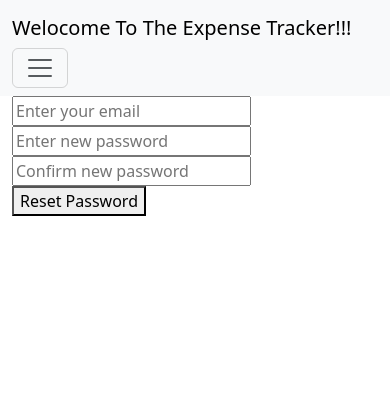
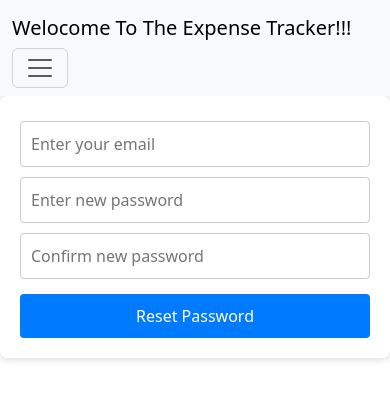
Before and after one commit to harisaini778/ExpenseTracker, a React (Create React App) app: page /ForgetPassword in a window 390 px wide. Shown: the top 400 px of the page. Built offline with nearby package versions, Linux system fonts and the light colour scheme.

Commit message:
added some stylings in the forget page components made it responsive on all the screen sizes

```diff
--- a/src/components/ForgetPassword.js
+++ b/src/components/ForgetPassword.js
@@ -2,7 +2,7 @@ import React, { useState } from "react";
 import Container from 'react-bootstrap/Container';
 import Nav from 'react-bootstrap/Nav';
 import Navbar from 'react-bootstrap/Navbar';
-import { Stack,Alert} from "react-bootstrap";
+import { Stack, Alert } from "react-bootstrap";
 
 export const ForgetPassword = () => {
   const [email, setEmail] = useState("");
@@ -10,6 +10,7 @@ export const ForgetPassword = () => {
   const [confirmPassword, setConfirmPassword] = useState("");
   const [resetStatus, setResetStatus] = useState("");
   const [showAlert, setShowAlert] = useState(false);
+
   const handlePasswordReset = async () => {
     if (password !== confirmPassword) {
       setResetStatus("Password and confirm password do not match.");
@@ -40,6 +41,35 @@ export const ForgetPassword = () => {
     }
   };
 
+  const containerStyle = {
+    backgroundColor: "rgba(255, 255, 255, 0.8)",
+    padding: "20px",
+    borderRadius: "8px",
+    boxShadow: "0 0 10px rgba(0, 0, 0, 0.2)",
+    width: "100%",
+    maxWidth: "400px", // Adjust the maximum width as needed
+    margin: "0 auto", // Center the container horizontally
+  };
+
+  const inputStyle = {
+    width: "100%",
+    padding: "10px",
+    margin: "5px 0",
+    border: "1px solid #ccc",
+    borderRadius: "4px",
+  };
+
+  const buttonStyle = {
+    width: "100%",
+    padding: "10px",
+    backgroundColor: "#007bff",
+    color: "#fff",
+    border: "none",
+    borderRadius: "4px",
+    cursor: "pointer",
+    marginTop: "10px",
+  };
+
   return (
     <div>
       <Navbar expand="lg" className="bg-body-tertiary">
@@ -56,30 +86,33 @@ export const ForgetPassword = () => {
           </Navbar.Collapse>
         </Container>
       </Navbar>
-          {showAlert && <Alert variant="success" onClose={()=>setShowAlert(false)} dismissible>
-              Your password has been reset successfully,Now you can login with your updated password.
+      {showAlert && <Alert variant="success" onClose={() => setShowAlert(false)} dismissible>
+        Your password has been reset successfully, Now you can log in with your updated password.
       </Alert>}
-          <Container>
+      <Container style={containerStyle}>
         <div>
           <input
             type="email"
             placeholder="Enter your email"
             value={email}
             onChange={(e) => setEmail(e.target.value)}
+            style={inputStyle}
           />
           <input
             type="password"
             placeholder="Enter new password"
             value={password}
             onChange={(e) => setPassword(e.target.value)}
+            style={inputStyle}
           />
           <input
             type="password"
             placeholder="Confirm new password"
             value={confirmPassword}
             onChange={(e) => setConfirmPassword(e.target.value)}
+            style={inputStyle}
           />
-                <button onClick={handlePasswordReset}>Reset Password</button>
+          <button onClick={handlePasswordReset} style={buttonStyle}>Reset Password</button>
         </div>
         <div>{resetStatus}</div>
       </Container>
```
Lines whose indentation alone changed are shown as unchanged.
